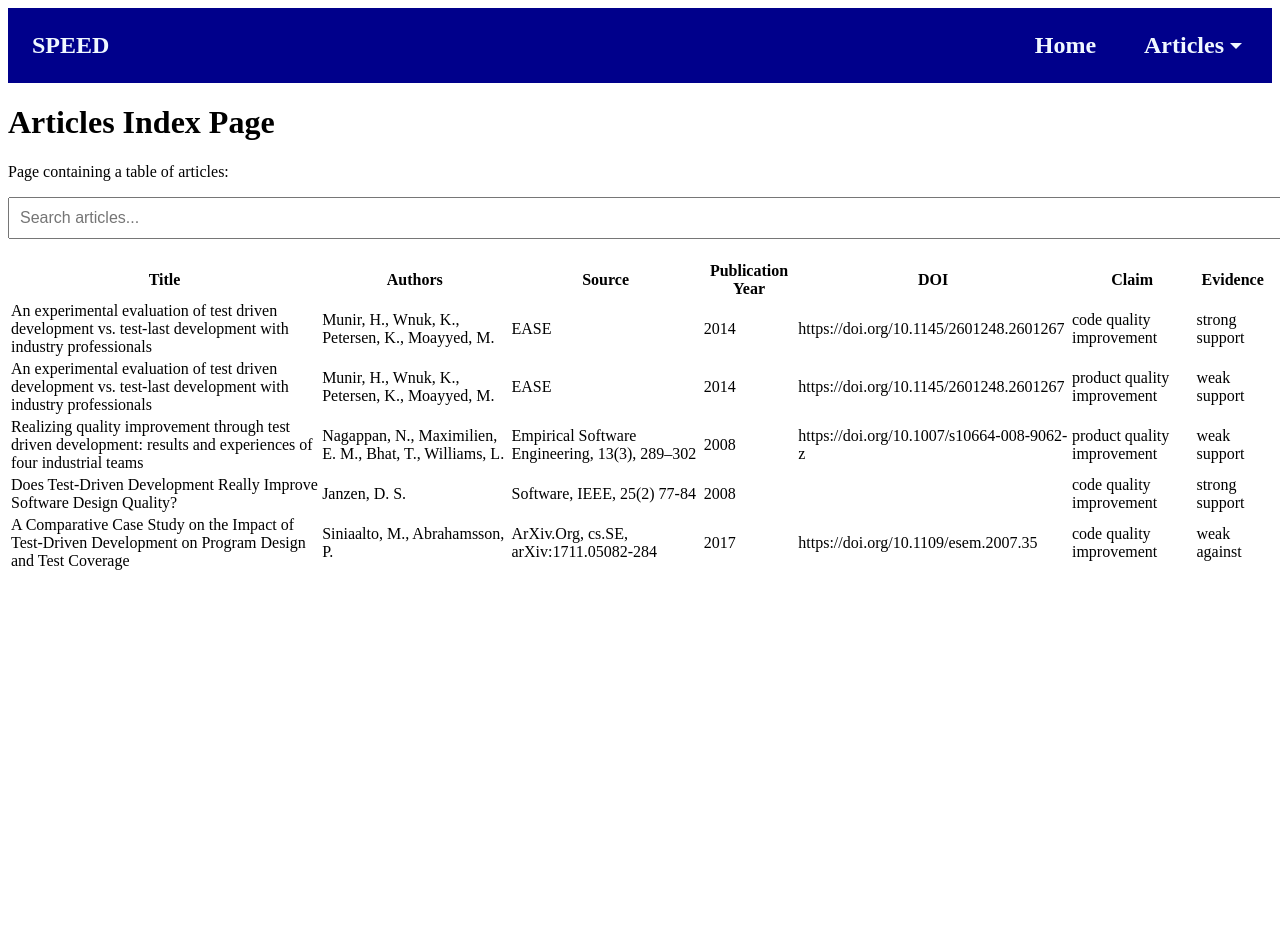
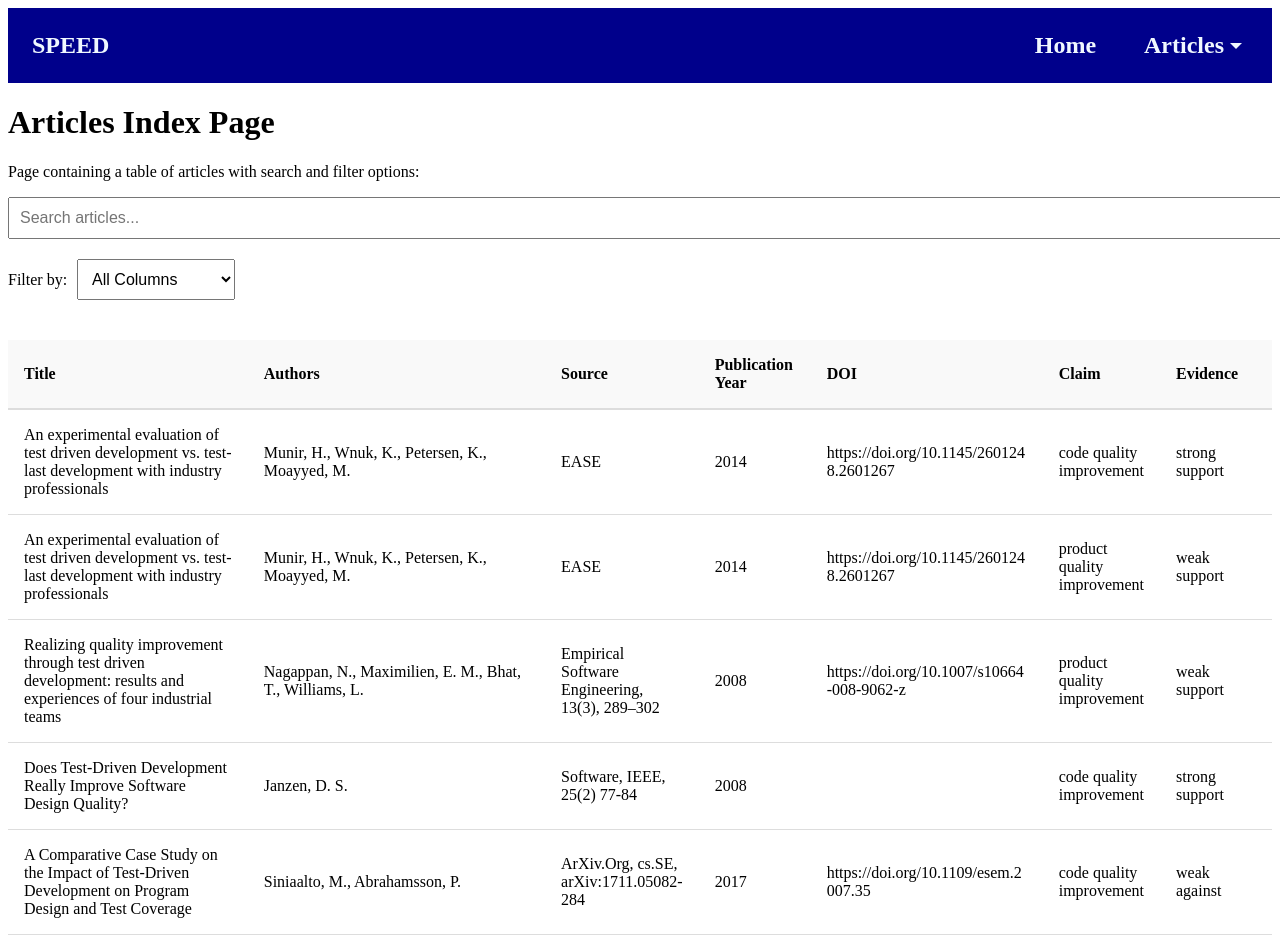
Before and after one commit to ShawnHiewRenHaw/CISE_Assignment1B, a Next.js app in the folder frontend/: page /articles in a window 1280 px wide. Before the commit the page ends 800 px from the top, so only its background shows below. Built offline with nearby package versions, Linux system fonts and the light colour scheme.

Commit message:
Adding Filter for search bar as well as fixing table layout

```diff
--- a/frontend/src/components/table/SortableTable.tsx
+++ b/frontend/src/components/table/SortableTable.tsx
@@ -6,24 +6,75 @@ interface SortableTableProps {
 }
 
 const SortableTable: React.FC<SortableTableProps> = ({ headers, data }) => (
-  <table>
+  <div style={{ overflowX: "auto" }}>
+    <table style={{ width: "100%", borderCollapse: "collapse", marginTop: "20px" }}>
       <thead>
         <tr>
           {headers.map((header) => (
-          <th key={header.key}>{header.label}</th>
+            <th
+              key={header.key}
+              style={{
+                padding: "16px",  // Increase padding for bigger header rows
+                borderBottom: "2px solid #ddd",
+                backgroundColor: "#f9f9f9",
+                textAlign: "left",
+                width: getColumnWidth(header.key),  // Set specific column width
+                minWidth: "80px",  // Ensure a reasonable minimum width
+              }}
+            >
+              {header.label}
+            </th>
           ))}
         </tr>
       </thead>
       <tbody>
-      {data.map((row, i) => (
+        {data.length > 0 ? (
+          data.map((row, i) => (
             <tr key={i}>
               {headers.map((header) => (
-            <td key={header.key}>{row[header.key]}</td>
+                <td
+                  key={header.key}
+                  style={{
+                    padding: "16px",  // Increase padding for bigger rows
+                    borderBottom: "1px solid #ddd",
+                    textAlign: "left",
+                    whiteSpace: "normal",  // Allow text to wrap within the cells
+                    wordWrap: "break-word",
+                    maxWidth: "200px",  // Max width for cells (especially for title)
+                    overflow: "hidden",
+                    textOverflow: "ellipsis",  // Add ellipsis for long text
+                  }}
+                  title={row[header.key]} // Show full content on hover
+                >
+                  {row[header.key]}
+                </td>
               ))}
             </tr>
-      ))}
+          ))
+        ) : (
+          <tr>
+            <td colSpan={headers.length} style={{ padding: "16px", textAlign: "center" }}>
+              No data available
+            </td>
+          </tr>
+        )}
       </tbody>
     </table>
+  </div>
 );
 
+// Helper function to assign widths to certain columns
+const getColumnWidth = (key: string) => {
+  switch (key) {
+    case "title":
+      return "20%";  // Make the title column narrower
+    case "authors":
+      return "25%";
+    case "doi":
+      return "15%";
+    default:
+      return "auto";
+  }
+};
+
 export default SortableTable;
--- a/frontend/src/pages/articles/index.tsx
+++ b/frontend/src/pages/articles/index.tsx
@@ -19,14 +19,8 @@ type ArticlesProps = {
 };
 
 const Articles: NextPage<ArticlesProps> = ({ articles }) => {
-  const [searchQuery, setSearchQuery] = useState<string>("");
-
-  // Filtered articles based on search query
-  const filteredArticles = articles.filter((article) =>
-    Object.values(article).some((value) =>
-      value.toString().toLowerCase().includes(searchQuery.toLowerCase())
-    )
-  );
+  const [searchQuery, setSearchQuery] = useState<string>(""); // Search input
+  const [filterColumn, setFilterColumn] = useState<string>(""); // Selected column to filter by
 
   const headers: { key: keyof ArticlesInterface; label: string }[] = [
     { key: "title", label: "Title" },
@@ -38,10 +32,20 @@ const Articles: NextPage<ArticlesProps> = ({ articles }) => {
     { key: "evidence", label: "Evidence" },
   ];
 
+  // Filter articles based on the selected column and search query
+  const filteredArticles = articles.filter((article) => {
+    if (!filterColumn) return true; // If no filter is selected, show all
+    const columnValue = article[filterColumn as keyof ArticlesInterface];
+    return columnValue
+      ?.toString()
+      .toLowerCase()
+      .includes(searchQuery.toLowerCase());
+  });
+
   return (
     <div className="container">
       <h1>Articles Index Page</h1>
-      <p>Page containing a table of articles:</p>
+      <p>Page containing a table of articles with search and filter options:</p>
 
       {/* Search input */}
       <input
@@ -58,12 +62,33 @@ const Articles: NextPage<ArticlesProps> = ({ articles }) => {
         }}
       />
 
+      {/* Filter by column */}
+      <div style={{ marginBottom: "20px" }}>
+        <label htmlFor="filter-column" style={{ marginRight: "10px" }}>
+          Filter by:
+        </label>
+        <select
+          id="filter-column"
+          value={filterColumn}
+          onChange={(e) => setFilterColumn(e.target.value)}
+          style={{ padding: "10px", fontSize: "16px" }}
+        >
+          <option value="">All Columns</option>
+          {headers.map((header) => (
+            <option key={header.key} value={header.key}>
+              {header.label}
+            </option>
+          ))}
+        </select>
+      </div>
+
       {/* Sortable table with filtered articles */}
       <SortableTable headers={headers} data={filteredArticles} />
     </div>
   );
 };
 
+// Static Props fetching
 export const getStaticProps: GetStaticProps<ArticlesProps> = async (_) => {
   // Map the data to ensure all articles have consistent property names
   const articles = data.map((article) => ({
```
Lines whose indentation alone changed are shown as unchanged.
